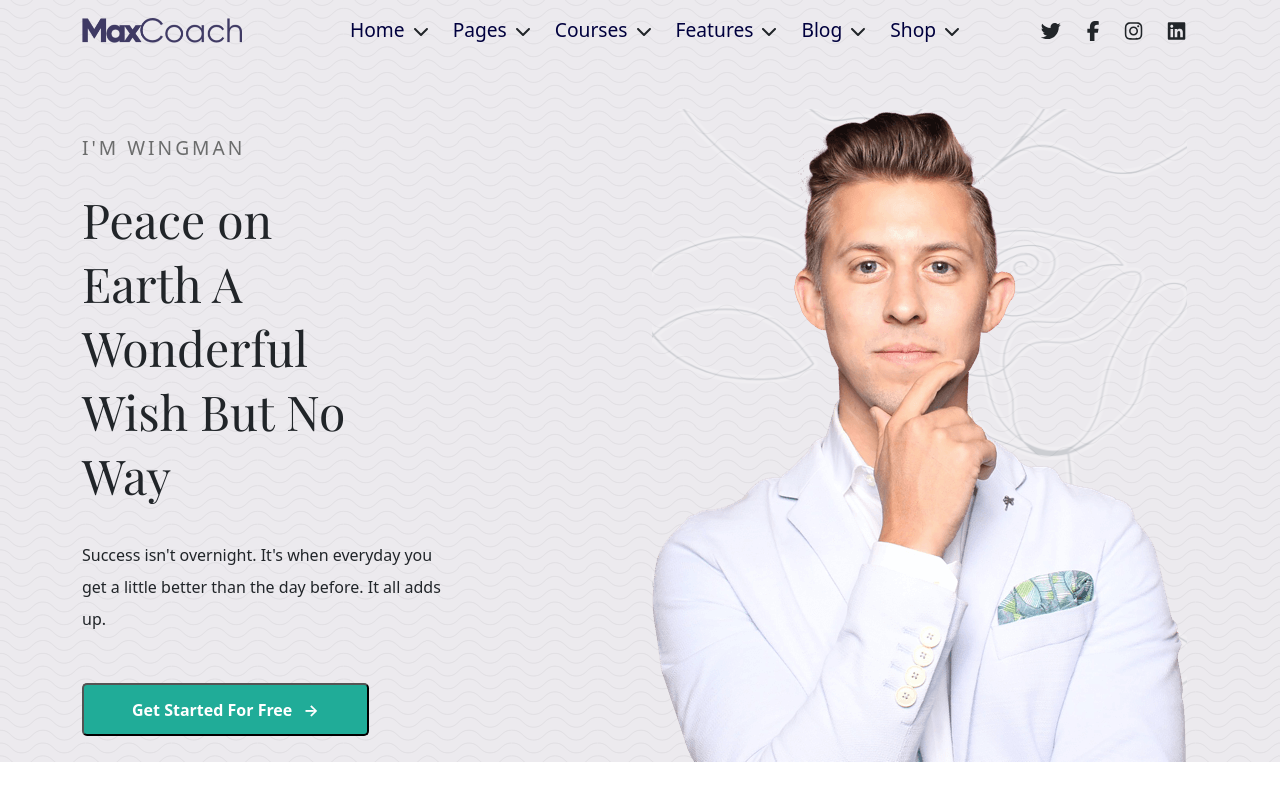
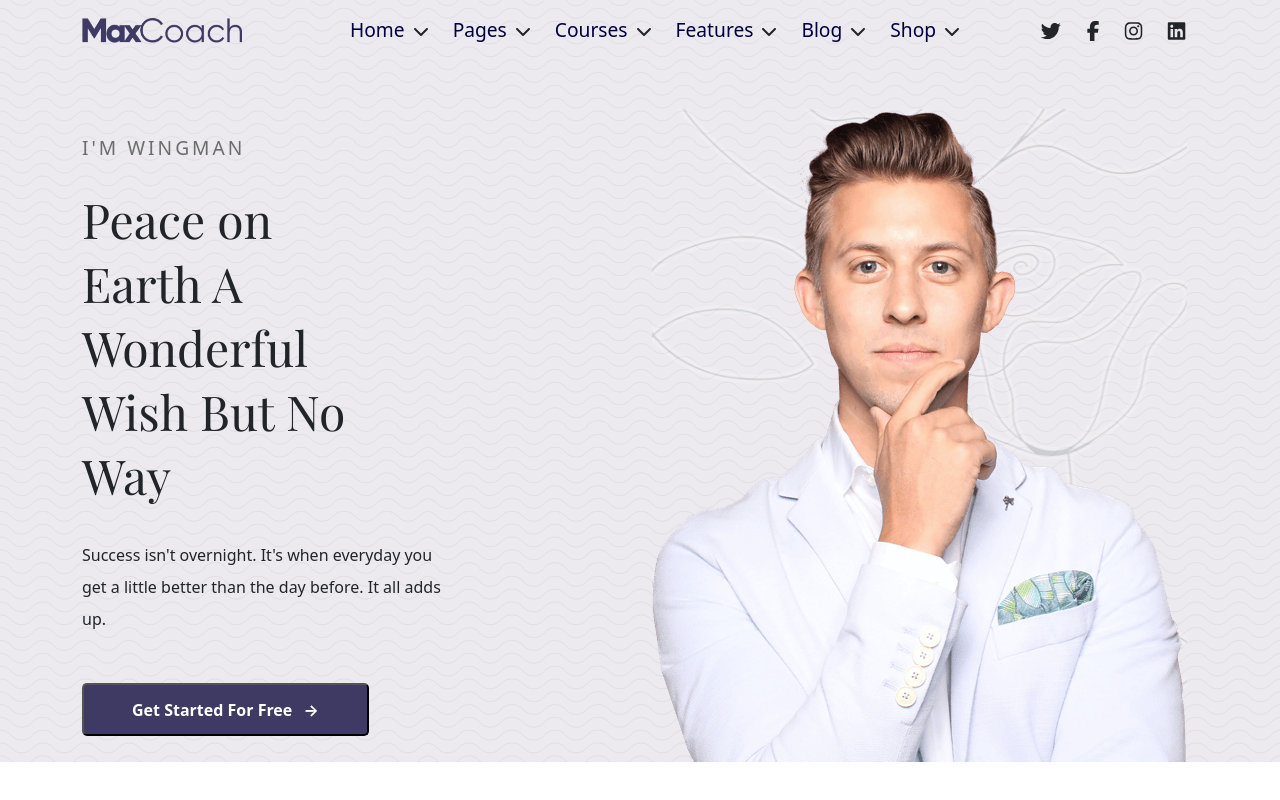
Before and after one commit to VincenzoRuggiero/MaxCoach-Boolean-Midterm, a Vue app: page / in a window 1280 px wide. In both pictures the pointer is over the button 225 px from the left and 709 px from the top of the page. Shown: the top 800 px of the page. Built offline with nearby package versions, Linux system fonts and the light colour scheme.

Commit message:
Button react on hover

```diff
--- a/src/components/CTAbutton.vue
+++ b/src/components/CTAbutton.vue
@@ -7,6 +7,11 @@ export default {
       default: () => "Cliccami",
     },
     hide: false,
+  },
+  data() {
+    return {
+      hover: false,
+    };
   },
 };
 </script>
@@ -28,6 +33,9 @@ button {
   font-weight: bold;
   border-radius: 5px;
 
+  &:hover {
+    background-color: #3f3a64;
+  }
   .arrow {
     margin-left: 0.7rem;
   }
```
